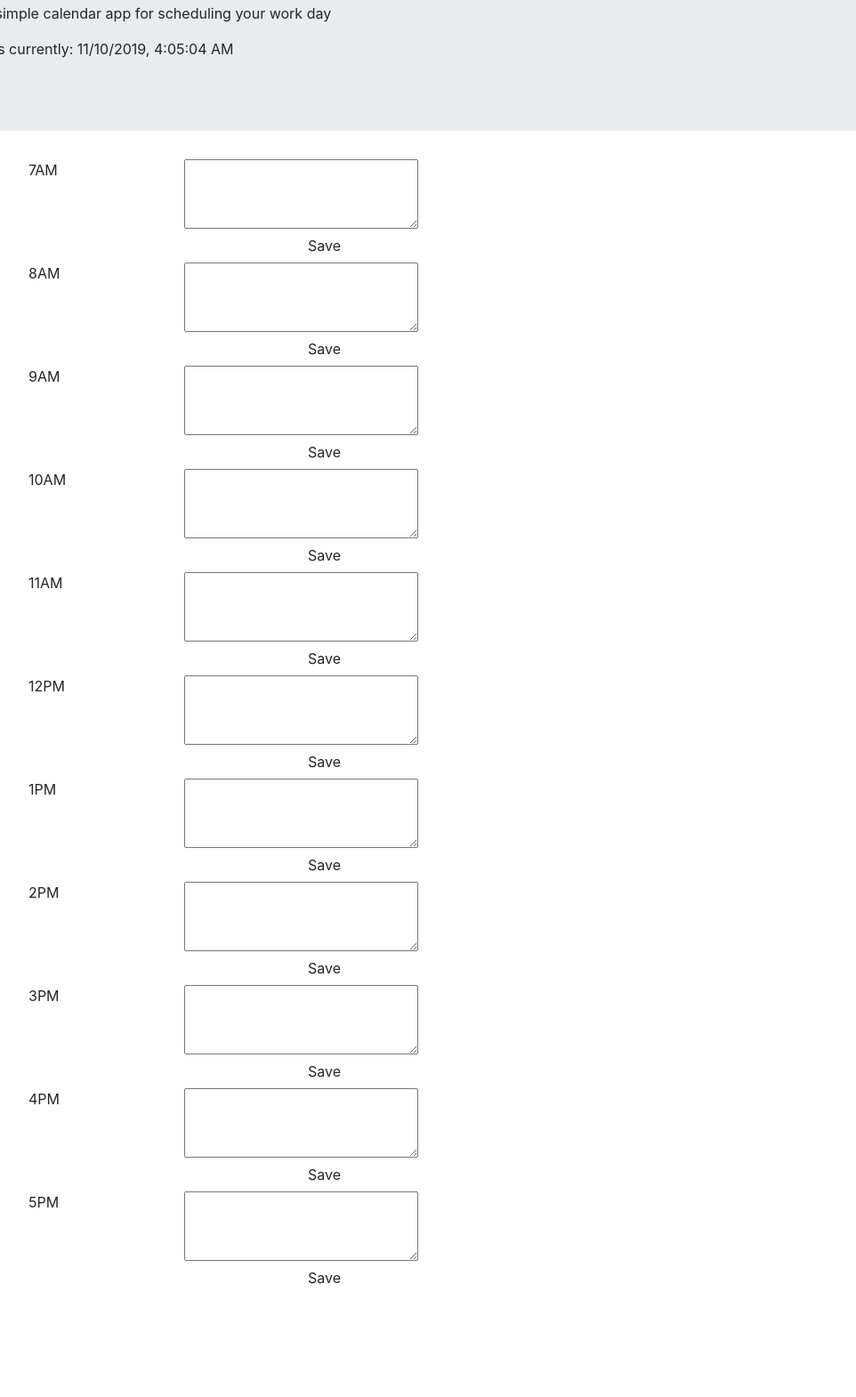
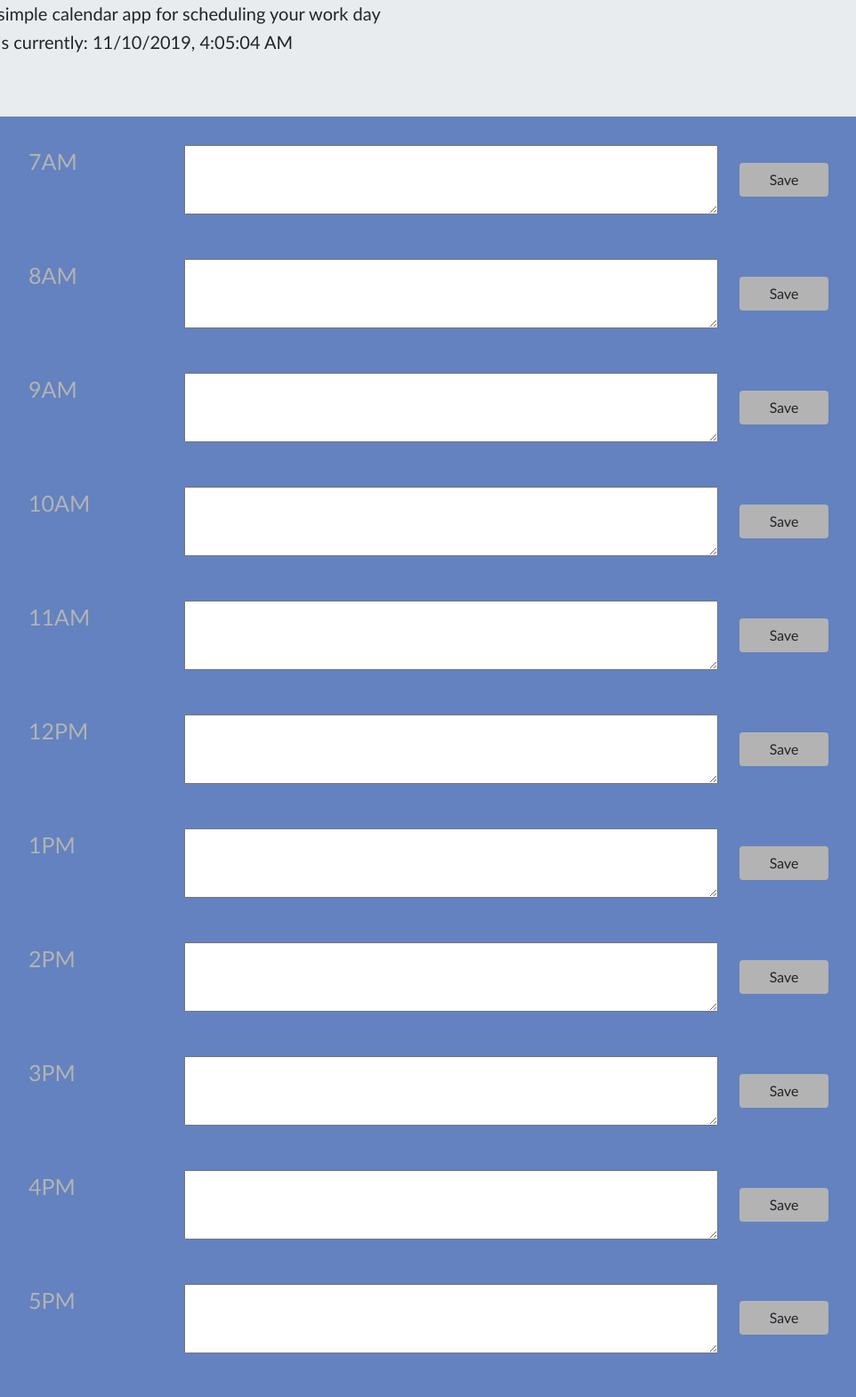
Before and after one commit to HoomieJanell/assignment_5, a plain HTML site: page index.html in a window 1280 px wide. Shown: the part 117-1687 px from the top of the page at 89% size, without its empty margins (53-1015 px from the left). Before the commit the page ends 1572 px from the top, so only its background shows below. Drawn offline with nearby package versions, Linux system fonts and the light colour scheme.

Commit message:
added styling

```diff
--- a/index.html
+++ b/index.html
@@ -11,8 +11,8 @@
 <body>
     <header class="jumbotron">
         <h1>Work Day Scheduler</h1>
-        <p>A simple calendar app for scheduling your work day</p>
-        <p>It is currently: <span id="datetime"></span></p>
+        <h2>A simple calendar app for scheduling your work day</h2>
+        <h2>It is currently: <span id="datetime"></span></h2>
 
         <script>
             var dt = new Date();
@@ -21,91 +21,91 @@
     </header>
     <div class="container">
 
-        <div class="row">
+        <div class="row hour7">
             <div class="col-2">
                 <p>7AM</p>
             </div>
-            <div> <textarea class="col-sm-10 description textarea" id="hour" rows="3"></textarea>
+            <div> <textarea class="col-sm-10 description textarea" id="hour-7" rows="3"></textarea>
                 <button id="submit" class="col-sm saveBtn btn" type="submit">Save</button>
             </div>
         </div>
-        <div class="row">
+        <div class="row hour8">
             <div class="col-2">
                 <p>8AM</p>
             </div>
-            <div> <textarea class="col-sm-10 description textarea" id="hour" rows="3"></textarea>
+            <div> <textarea class="col-sm-10 description textarea" id="hour-8" rows="3"></textarea>
                 <button id="submit" class="col-sm saveBtn btn" type="submit">Save</button>
             </div>
         </div>
-        <div class="row">
+        <div class="row hour9">
             <div class="col-2">
                 <p>9AM</p>
             </div>
-            <div> <textarea class="col-sm-10 description textarea" id="hour" rows="3"></textarea>
+            <div> <textarea class="col-sm-10 description textarea" id="hour-9" rows="3"></textarea>
                 <button id="submit" class="col-sm saveBtn btn" type="submit">Save</button>
             </div>
         </div>
-        <div class="row">
+        <div class="row hour10">
             <div class="col-2">
                 <p>10AM</p>
             </div>
-            <div> <textarea class="col-sm-10 description textarea" id="hour" rows="3"></textarea>
+            <div> <textarea class="col-sm-10 description textarea" id="hour-10" rows="3"></textarea>
                 <button id="submit" class="col-sm saveBtn btn" type="submit">Save</button>
             </div>
         </div>
-        <div class="row">
+        <div class="row hour11">
             <div class="col-2">
                 <p>11AM</p>
             </div>
-            <div> <textarea class="col-sm-10 description textarea" id="hour" rows="3"></textarea>
+            <div> <textarea class="col-sm-10 description textarea" id="hour-11" rows="3"></textarea>
                 <button id="submit" class="col-sm saveBtn btn" type="submit">Save</button>
             </div>
         </div>
-        <div class="row">
+        <div class="row hour12">
             <div class="col-2">
                 <p>12PM</p>
             </div>
-            <div> <textarea class="col-sm-10 description textarea" id="hour" rows="3"></textarea>
+            <div> <textarea class="col-sm-10 description textarea" id="hour-12" rows="3"></textarea>
                 <button id="submit" class="col-sm saveBtn btn" type="submit">Save</button>
             </div>
         </div>
-        <div class="row">
+        <div class="row hour1">
             <div class="col-2">
                 <p>1PM</p>
             </div>
-            <div> <textarea class="col-sm-10 description textarea" id="hour" rows="3"></textarea>
+            <div> <textarea class="col-sm-10 description textarea" id="hour-1" rows="3"></textarea>
                 <button id="submit" class="col-sm saveBtn btn" type="submit">Save</button>
             </div>
         </div>
-        <div class="row">
+        <div class="row hour2">
             <div class="col-2">
                 <p>2PM</p>
             </div>
-            <div> <textarea class="col-sm-10 description textarea" id="hour" rows="3"></textarea>
+            <div> <textarea class="col-sm-10 description textarea" id="hour-2" rows="3"></textarea>
                 <button id="submit" class="col-sm saveBtn btn" type="submit">Save</button>
             </div>
         </div>
-        <div class="row">
+        <div class="row hour3">
             <div class="col-2">
                 <p>3PM</p>
             </div>
-            <div> <textarea class="col-sm-10 description textarea" id="hour" rows="3"></textarea>
+            <div> <textarea class="col-sm-10 description textarea" id="hour-3" rows="3"></textarea>
                 <button id="submit" class="col-sm saveBtn btn" type="submit">Save</button>
             </div>
         </div>
-        <div class="row">
+        <div class="row hour4">
             <div class="col-2">
                 <p>4PM</p>
             </div>
-            <div> <textarea class="col-sm-10 description textarea" id="hour" rows="3"></textarea>
+            <div> <textarea class="col-sm-10 description textarea" id="hour-4" rows="3"></textarea>
                 <button id="submit" class="col-sm saveBtn btn" type="submit">Save</button>
             </div>
         </div>
-        <div class="row">
+        <div class="row hour5">
             <div class="col-2">
                 <p>5PM</p>
             </div>
-            <div> <textarea class="col-sm-10 description textarea" id="hour" rows="3"></textarea>
+            <div> <textarea class="col-sm-10 description textarea" id="hour-5" rows="3"></textarea>
                 <button id="submit" class="col-sm saveBtn btn" type="submit">Save</button>
             </div>
         </div>
--- a/style.css
+++ b/style.css
@@ -1,7 +1,31 @@
-#hour {
-    float: left;
+body {
+    font-family: "Optima", sans-serif, "Didot", serif;
+    /* background-color: #4d8a5d; */
+    background-color: #6382bf;
+}
+
+.container {
+    color: #b3b3b3;
+
 }
 
 #submit {
-    float: right;
+    background-color: #b3b3b3;
+    width: 100px;
+    margin-left: 20px;
+    margin-bottom: 70px;
+
 }
+
+.textarea {
+    width: 600px;
+
+}
+
+h2 {
+    font-size: 20px;
+}
+
+p {
+    font-size: 25px;
+}
```
